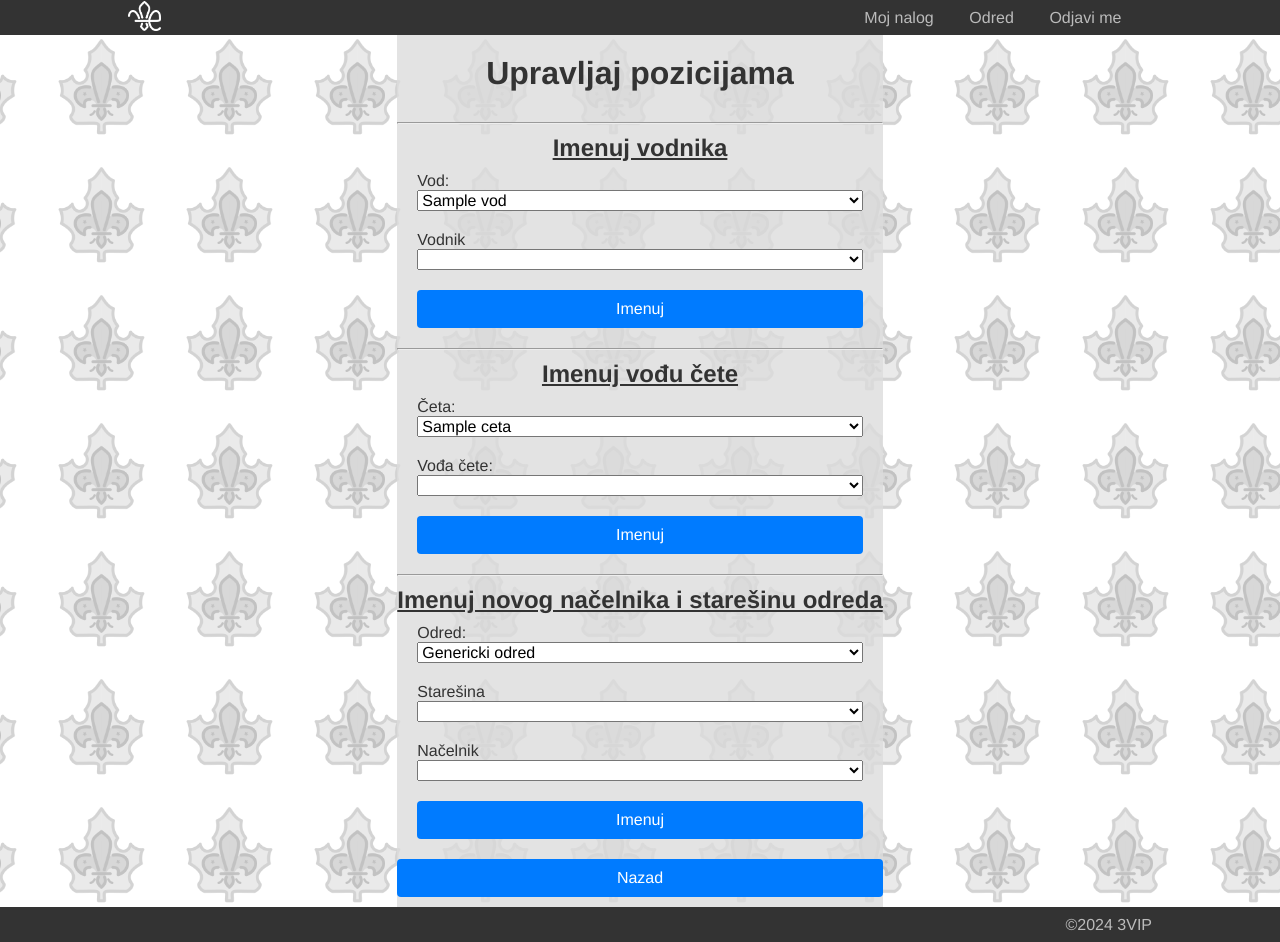
After one commit to Kiconii13/eScoutID, a Flask app: page /edit/roles in a window 1280 px wide. The commit adds this page. Run offline with Flask 3, Linux system fonts and the light colour scheme; a user stored in the database is signed in; tables that the repository leaves empty hold one stand-in row (values such as "Sample post"); lists and menus that the app fills with data are empty.

Commit message:
implemented functionality to assign people to key positions within the organization

```diff
--- a/models/ceta.py
+++ b/models/ceta.py
@@ -8,6 +8,7 @@ class Ceta(db.Model):
     # Class Variables
     id = db.Column(db.Integer, primary_key=True)
     name = db.Column(db.String(50))
+    vodja_id = db.Column(db.Integer, db.ForeignKey("users.id"))
     odred_id = db.Column(db.Integer, db.ForeignKey("odred.id"))
 
     def __str__(self):
--- a/models/odred.py
+++ b/models/odred.py
@@ -12,11 +12,12 @@ class Odred(db.Model):
     address = db.Column(db.String(50))
     email = db.Column(db.String(50))
     founded_at = db.Column(db.Date(), default=datetime.today().date())
-    staresina_id = db.Column(db.Integer, db.ForeignKey("users.id"))
-    nacelnik_id = db.Column(db.Integer, db.ForeignKey("users.id"))
     status = db.Column(db.String(11), default="Pridružen")
 
+    staresina_id = db.Column(db.Integer, db.ForeignKey("users.id"))
     staresina = db.relationship('User', foreign_keys=[staresina_id])
+
+    nacelnik_id = db.Column(db.Integer, db.ForeignKey("users.id"))
     nacelnik = db.relationship('User', foreign_keys=[nacelnik_id])
 
     members = db.relationship('User', back_populates='odred', foreign_keys=[User.odred_id])
--- a/models/user.py
+++ b/models/user.py
@@ -69,7 +69,7 @@ class User(db.Model, UserMixin):
         user.email = request.form["email"]
         user.address = request.form["address"]
         user.has_paid = 1 if request.form.get('has_paid') else 0
-        user.jedinica = request.form["jedinica"]
+        user.vod_id = request.form["vod"]
         if request.form["image"] != "nochange":
             user.avatar = request.form["image"]
         if not user.username:
--- a/routes/odred.py
+++ b/routes/odred.py
@@ -48,11 +48,11 @@ def addClan():
         except IntegrityError:  # exeption ako korisnicko ime vec postoji (Mogao bi malo drugacije da se napravi ispis greske, funkcionalnost je tu)
             db.session.rollback()
             flash("Uneto korisničko ime već postoji!", "Greška")
-            return render_template("addClan.html", h1="Dodaj člana", action=action, clan=User())
+            return render_template("addClan.html", h1="Dodaj člana", action=action, clan=User(), vods = Vod.query.all())
     else:
         if current_user.role != "admin" and current_user.role != "savez_admin":
             return redirect(url_for("dashboard.dashboard"))
-        return render_template("addClan.html", h1="Dodaj člana", action=action, clan=new_user)
+        return render_template("addClan.html", h1="Dodaj člana", action=action, clan=new_user, vods = Vod.query.all())
 
 
 @odred_bp.route("/clan/edit/<int:id>", methods=["POST", "GET"])
@@ -69,12 +69,12 @@ def editClan(id):
         except IntegrityError:  # exeption ako korisnicko ime vec postoji (Mogo bi malo drugacije da se napravi ispis greske, funkcionalnost je tu)
             db.session.rollback()
             flash("Uneto korisničko ime već postoji!", "Greška")
-            return render_template("addClan.html", h1="Izmeni člana", action=action, clan=User.query.get(id))
+            return render_template("addClan.html", h1="Izmeni člana", action=action, clan=User.query.get(id), vods = Vod.query.all())
     else:
         if current_user.role != "admin" and current_user.role != "savez_admin":
             return redirect(url_for("dashboard.dashboard"))
         odred = Odred.query.filter_by(id=user.odred_id).first()
-        return render_template("addClan.html", h1="Izmeni člana", action=action, clan=user, odred=odred.name)
+        return render_template("addClan.html", h1="Izmeni člana", action=action, clan=user, odred=odred.name, vods = Vod.query.all())
 
 
 @odred_bp.route("/clan/delete/<int:id>", methods=["GET", "POST"])
@@ -137,3 +137,49 @@ def newVod():
 
     flash("Vod uspešno dodat!", "Info")
     return render_template("addCetaVod.html", users=User.query.all(), cetas=Ceta.query.all(), odreds=Odred.query.all())
+
+
+@odred_bp.route("/edit/roles")
+@login_required
+def editRoles():
+    return render_template("editRoles.html", vods=Vod.query.all(), users=User.query.all(), cetas=Ceta.query.all(), odreds=Odred.query.all())
+
+
+@odred_bp.route("/edit/roles/vodnik", methods=["POST"])
+@login_required
+def editVodnik():
+    vod = Vod.query.filter_by(id=request.form["vod"]).first()
+
+    vod.vodnik_id = request.form["vodnik"]
+
+    db.session.commit()
+
+    flash("Novi vodnik postavljen", "Info")
+    return redirect(url_for("odred.editRoles"))
+
+
+@odred_bp.route("/edit/roles/vodjacete", methods=["POST"])
+@login_required
+def editVodjacete():
+    ceta = Ceta.query.filter_by(id = request.form["ceta"]).first()
+
+    ceta.vodja_id = request.form["vodjacete"]
+
+    db.session.commit()
+
+    flash("Novi vođa čete postavljen", "Info")
+    return render_template("editRoles.html")
+
+
+@odred_bp.route("/edit/nacelnik", methods=["POST"])
+@login_required
+def editNacelnikStaresina():
+    odred = Odred.query.filter_by(id = request.form["odred"]).first()
+
+    odred.staresina_id = request.form["staresina"]
+    odred.nacelnik_id = request.form["nacelnik"]
+
+    db.session.commit()
+
+    flash("Načelnik i starešina uspešno ažurirani", "Info")
+    return render_template("editRoles.html")
--- a/templates/OdredDashboard.html
+++ b/templates/OdredDashboard.html
@@ -64,7 +64,7 @@ Odred Dashboard
 <hr>
 
 <input type="button" value="Kreiraj vod/četu" class="btn" onclick="window.location.href = `{{ url_for('odred.addCetaVod') }}`" />
-<input type="button" value="Upravljaj pozicijama" class="btn" />
+<input type="button" value="Upravljaj pozicijama" class="btn" onclick="window.location.href = `{{ url_for('odred.editRoles') }}`" />
 
 <hr>
 
--- a/templates/dashboard.html
+++ b/templates/dashboard.html
@@ -57,7 +57,7 @@ Dashboard
                     </tr>
                     <tr>
                         <td>Vod:</td>
-                        <td>{{ current_user.jedinica }}</td>
+                        <td>{{ current_user.vod }}</td>
                     </tr>
                     <tr>
                         <td>Zaduženje:</td>
--- /dev/null
+++ b/templates/editRoles.html
@@ -0,0 +1,90 @@
+{% extends "base.html" %}
+
+{% block title %}
+Upravlj pozicijama
+{% endblock %}
+
+{% block content %}
+
+<h1>Upravljaj pozicijama</h1>
+
+<hr>
+
+<h2>Imenuj vodnika</h2>
+<form action="{{ url_for('odred.editVodnik') }}" method="post">
+    <label>
+        Vod:
+        <select name="vod">
+            {% for vod in vods %}
+            <option value="{{vod.id}}">{{ vod.name }}</option>
+            {% endfor %}
+        </select>
+    </label>
+    <label>
+        Vodnik
+        <select name="vodnik">
+            {% for vodnik in users %}
+            <option value="{{vodnik.id}}">{{vodnik.first_name}} {{vodnik.last_name}}</option>
+            {% endfor %}
+        </select>
+    </label>
+    <input type="submit" value="Imenuj" class="btn">
+</form>
+
+<hr>
+
+<h2>Imenuj vođu čete</h2>
+<form action="{{ url_for('odred.editVodjacete') }}" method="post">
+    <label>
+        Četa:
+        <select name="ceta">
+            {% for ceta in cetas %}
+            <option value="{{ceta.id}}">{{ ceta.name }}</option>
+            {% endfor %}
+        </select>
+    </label>
+    <label>
+        Vođa čete:
+        <select name="vodjacete">
+            {% for vodjacete in users %}
+            <option value="{{vodjacete.id}}">{{vodjacete.first_name}} {{vodjacete.last_name}}</option>
+            {% endfor %}
+        </select>
+    </label>
+    <input type="submit" value="Imenuj" class="btn">
+</form>
+
+<hr>
+
+<h2>Imenuj novog načelnika i starešinu odreda</h2>
+<form action="{{ url_for('odred.editNacelnikStaresina') }}" method="post">
+    <label>
+        Odred:
+        <select name="odred">
+            {% for odred in odreds %}
+            <option value="{{odred.id}}">{{ odred.name }}</option>
+            {% endfor %}
+        </select>
+    </label>
+    <label>
+        Starešina
+        <select name="staresina">
+            {% for staresina in users %}
+            <option value="{{staresina.id}}">{{staresina.first_name}} {{staresina.last_name}}</option>
+            {% endfor %}
+        </select>
+    </label>
+    <label>
+        Načelnik
+        <select name="nacelnik">
+            {% for nacelnik in users %}
+            <option value="{{nacelnik.id}}">{{nacelnik.first_name}} {{nacelnik.last_name}}</option>
+            {% endfor %}
+        </select>
+    </label>
+    <input type="submit" value="Imenuj" class="btn">
+</form>
+
+<input type="button" value="Nazad" class="btn" onclick="window.location.replace(`{{ url_for('odred.odredDashboard', id=current_user.odred.id) }}`)">
+
+{% endblock %}
```
Also changed, not shown: templates/addClan.html (+13 -3 lines), 1 other file.
